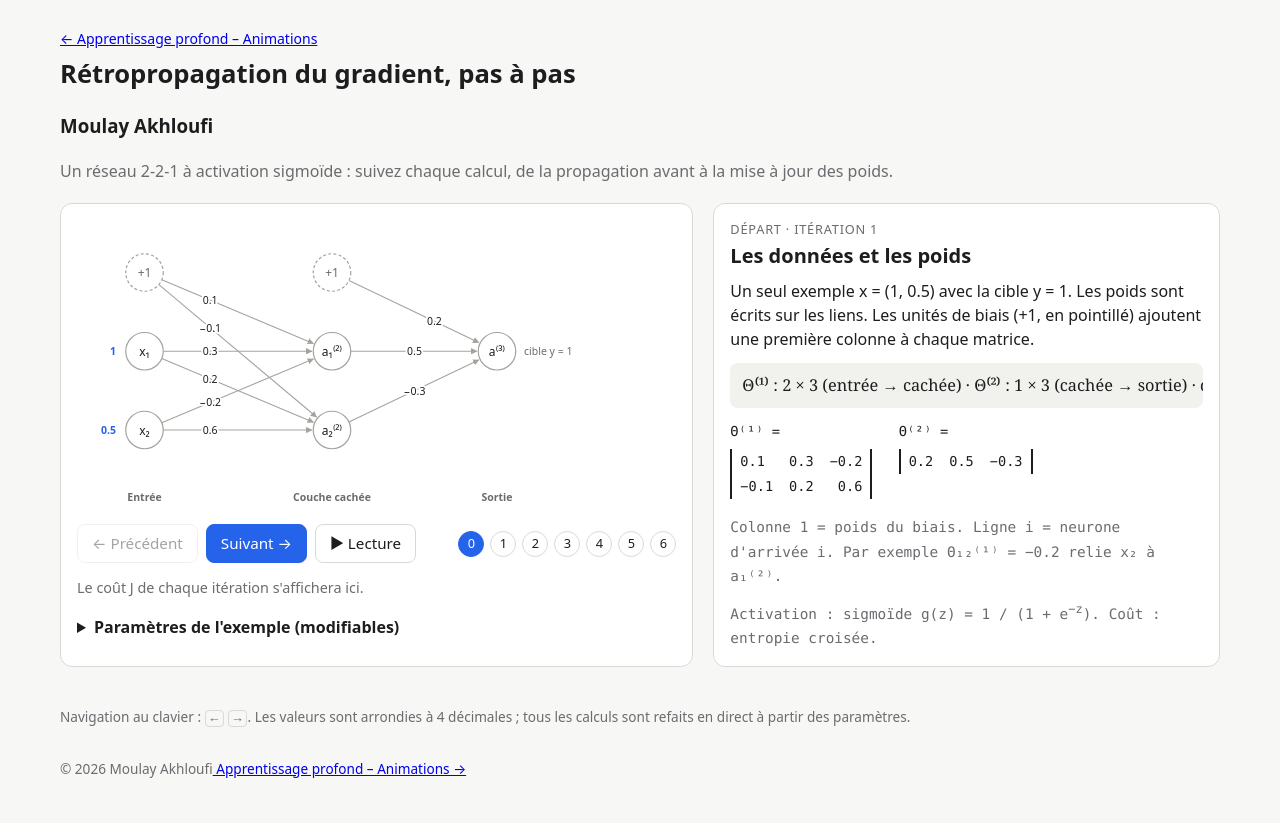
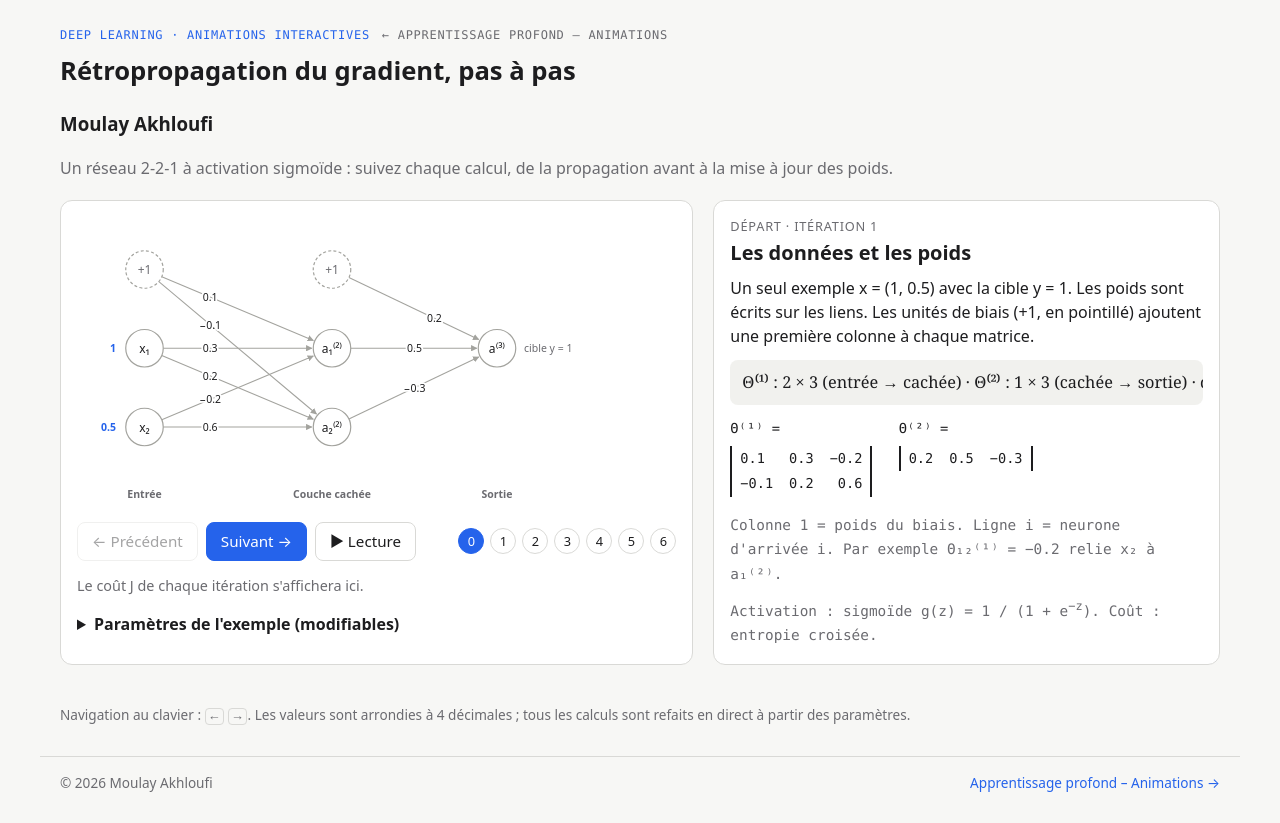
Before and after one commit to PRIMEAI/retropropagation, a plain HTML site: page index.html in a window 1280 px wide. Drawn offline with Linux system fonts and the light colour scheme.

Commit message:
Add files via upload

```diff
--- a/index.html
+++ b/index.html
@@ -99,13 +99,17 @@ summary{cursor:pointer;font-weight:600}
 .spark{fill:none;stroke:var(--accent);stroke-width:2}
 .sparkdot{fill:var(--accent)}
 footer{max-width:1200px;margin:0 auto;padding:0 20px 30px;color:var(--muted);font-size:.85rem}
+.eyebrow{font:500 12px/1.2 ui-monospace,SFMono-Regular,Menlo,Consolas,monospace;letter-spacing:.06em;text-transform:uppercase;color:var(--accent);display:flex;gap:12px;flex-wrap:wrap;align-items:center;margin:0 0 10px}
+.eyebrow a{color:var(--muted);text-decoration:none}.eyebrow a:hover{color:var(--accent)}
+footer.site{display:flex;justify-content:space-between;flex-wrap:wrap;gap:8px;border-top:1px solid var(--line);padding-top:16px}
+footer.site a{color:var(--accent);text-decoration:none}footer.site a:hover{text-decoration:underline}
 kbd{border:1px solid var(--line);border-radius:4px;padding:0 5px;font-size:.8rem}
 </style>
 </head>
 <body>
 
 <header>
-  <p style="margin:0 0 6px;font-size:14px"><a href="https://primeai.github.io/Apprentissage-Profond/">← Apprentissage profond – Animations</a></p>
+  <div class="eyebrow"><span>Deep Learning · Animations interactives</span><a href="https://primeai.github.io/Apprentissage-Profond/">← Apprentissage profond – Animations</a></div>
   <h1>Rétropropagation du gradient, pas à pas</h1>
   <h3>Moulay Akhloufi</h3>
   <p>Un réseau 2-2-1 à activation sigmoïde : suivez chaque calcul, de la propagation avant à la mise à jour des poids.</p>
@@ -498,6 +502,6 @@ render();
 </script>
 
 
-<footer><span>© 2026 Moulay Akhloufi</span><a href="https://primeai.github.io/Apprentissage-Profond/"> Apprentissage profond – Animations →</a></footer>
+<footer class="site"><span>© 2026 Moulay Akhloufi</span><a href="https://primeai.github.io/Apprentissage-Profond/">Apprentissage profond – Animations →</a></footer>
 </body>
 </html>
```
